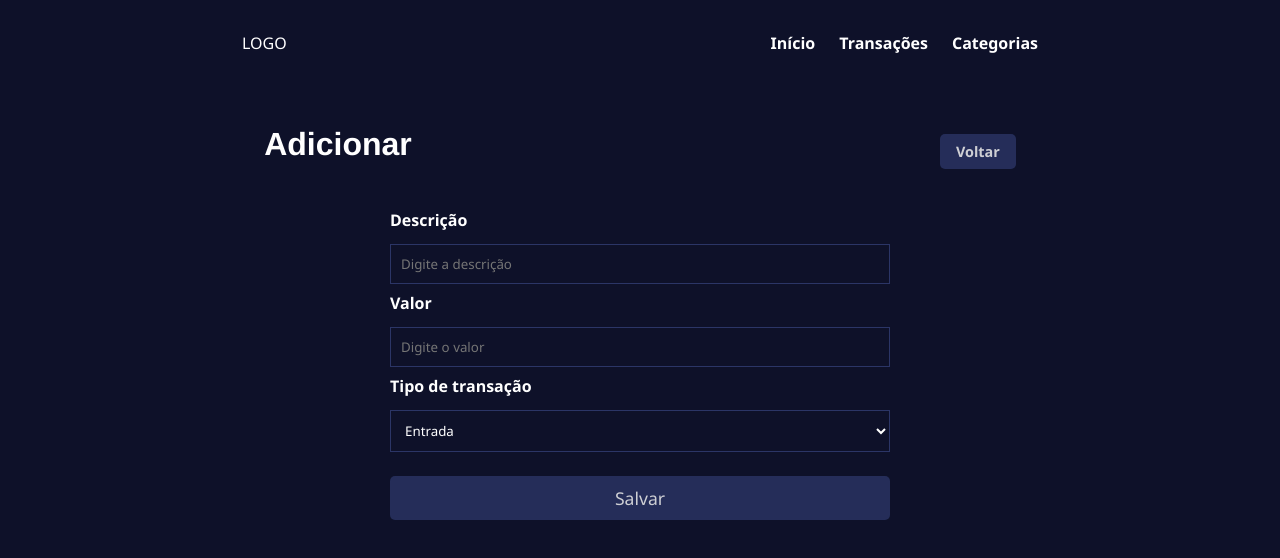
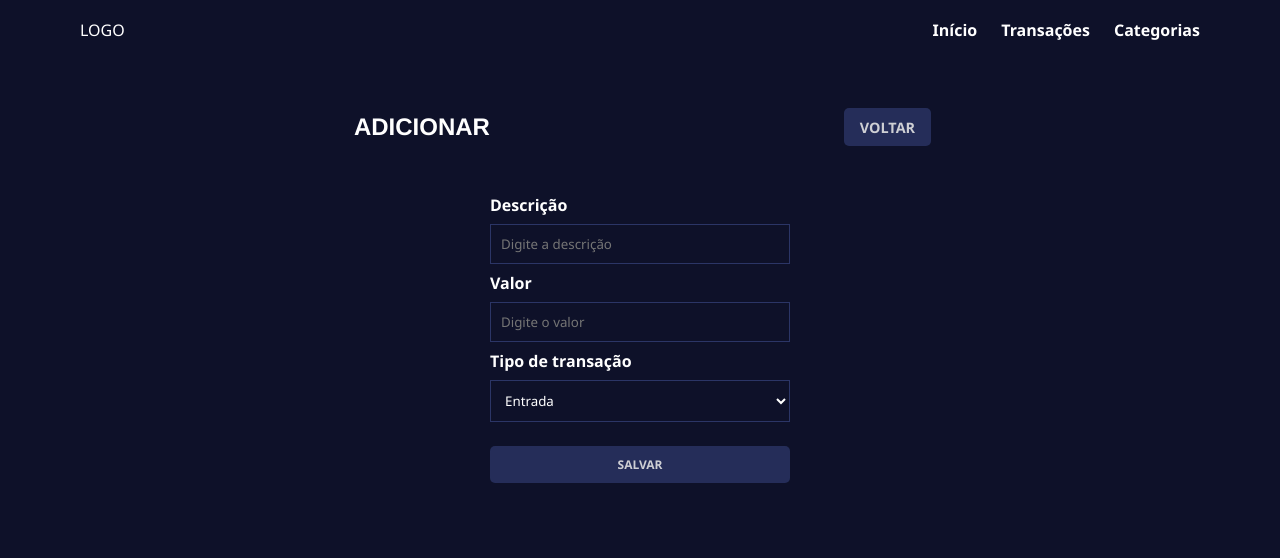
Before and after one commit to jcmc1705/myMoneyMyTime, a React (Vite) app in the folder apps/front/: page /transactions/create in a window 1280 px wide. Shown: the top 558 px of the page. Built offline with nearby package versions, Linux system fonts and the light colour scheme.

Commit message:
refactore code

```diff
--- a/apps/front/src/app/app.css
+++ b/apps/front/src/app/app.css
@@ -10,7 +10,9 @@ body {
   color: #fff;
 }
 
-#root {
+.app {
+  width: 100%;
   display: flex;
   flex-direction: column;
+  align-items: center;
 }
--- a/apps/front/src/app/app.tsx
+++ b/apps/front/src/app/app.tsx
@@ -3,13 +3,16 @@ import { Outlet } from "react-router-dom";
 import "./app.css";
 
 import Navbar from "./components/Navbar";
+import Container from "./components/Container";
 
 function App() {
   return (
-    <>
+    <div className="app">
       <Navbar />
-      <Outlet />
-    </>
+      <Container>
+        <Outlet />
+      </Container>
+    </div>
   );
 }
 
--- a/apps/front/src/app/components/Cards.tsx
+++ b/apps/front/src/app/components/Cards.tsx
@@ -4,11 +4,8 @@ import Card from "./Card";
 
 const Cards = ({ incomes, expenses, balance }: CardsProps) => {
   const balanceColor = (balance: number) => {
-    const balanceToString = balance.toString();
-    const splitBalance = balanceToString.split("");
-    const isNegative = splitBalance[0] === "-";
-    if (isNegative) return "red";
-    return "green";
+    const [firstString] = [...balance.toString()]
+    return firstString === "-" ? "red" : "green";
   };
 
   return (
--- /dev/null
+++ b/apps/front/src/app/components/Container.css
@@ -0,0 +1,5 @@
+.container {
+    height: calc(100vh - 110px);
+    width: 100%;
+    max-width: 100rem;
+}
--- /dev/null
+++ b/apps/front/src/app/components/Container.tsx
@@ -0,0 +1,11 @@
+import './Container.css'
+
+import type { ReactNode } from "react";
+
+export default function Container({ children }: { children: ReactNode }) {
+    return (
+        <div className="container">
+            {children}
+        </div>
+    )
+}
--- a/apps/front/src/app/components/FormTransactions.css
+++ b/apps/front/src/app/components/FormTransactions.css
@@ -1,23 +1,21 @@
 .form-transaction {
-  margin-top: 2.5rem;
+  margin-top: 3rem;
 }
 
 .form-transaction form {
   display: flex;
   flex-direction: column;
   gap: 0.5rem;
-  max-width: 500px;
+  max-width: 300px;
   margin: 0 auto;
 }
 
 label {
   font-weight: bold;
-  margin-bottom: 5px;
 }
 
 .form-transaction input,
-select {
-  width: 100%;
+.form-transaction select {
   padding: 10px;
   border: 1px solid #2b3566;
   background-color: #0e1129;
@@ -31,7 +29,9 @@ select {
   border-radius: 5px;
   background-color: #2b3566;
   color: #fff;
-  font-size: 1.1rem;
+  font-size: 0.75rem;
+  text-transform: uppercase;
+  font-weight: bold;
   cursor: pointer;
   opacity: 0.8;
 }
--- a/apps/front/src/app/components/Navbar.css
+++ b/apps/front/src/app/components/Navbar.css
@@ -1,13 +1,16 @@
 .navbar {
+  height: 60px;
+  width: 100%;
+  max-width: 100rem;
   display: flex;
-  flex-direction: row;
-  justify-content: space-around;
-  padding: 2rem 0;
+  justify-content: space-between;
+  align-items: center;
   background-color: #0e1129;
   color: #fff;
 }
 
 #logo {
+  margin-left: 5rem;
   cursor: pointer;
 }
 
@@ -15,6 +18,7 @@
   display: flex;
   gap: 1.5rem;
   font-weight: bold;
+  margin-right: 5rem;
 }
 
 .links a:hover {
--- a/apps/front/src/app/components/Table.css
+++ b/apps/front/src/app/components/Table.css
@@ -1,12 +1,10 @@
 table {
   background-color: #0e1129;
-  /* margin: 3rem; */
-  padding: 1.5rem 0;
-  border-radius: 10px;
+  padding: 3rem;
   display: flex;
   flex-direction: column;
   gap: 0.5rem;
-  max-width: 900px;
+  max-width: 70rem;
   margin: 0 auto;
 }
 
@@ -15,20 +13,21 @@ tr {
   justify-content: space-between;
 }
 
+th {
+  text-transform: uppercase;
+  margin-bottom: 1rem;
+}
+
 th,
 td {
   display: flex;
   justify-content: center;
   align-items: center;
-  padding: 10px;
   width: 12rem;
-  height: 2.5rem;
   font-weight: bold;
 }
 
 .btn {
-  display: flex;
-  justify-content: center;
   gap: 0.5rem;
 }
 
@@ -37,7 +36,7 @@ td button {
   background-color: #0e1129;
   color: #fff;
   padding: 0.5rem 1rem;
-  font-size: 0.9em;
+  font-size: .8rem;
   border: #fff solid 1px;
   border-radius: 5px;
   cursor: pointer;
@@ -48,19 +47,11 @@ td button:hover {
   opacity: 1;
 }
 
-th {
-  font-weight: bold;
-  text-transform: uppercase;
-}
-
-.transaction-control {
-  text-align: center;
-}
-
 .transaction-control:hover {
   transition: 0.5s;
   background-color: #2b3566;
   border-radius: 5px;
+  padding: 2px;
 }
 
 .income {
--- a/apps/front/src/app/components/Title.css
+++ b/apps/front/src/app/components/Title.css
@@ -1,27 +1,28 @@
 .title {
   display: flex;
-  flex-direction: row;
-  justify-content: space-around;
+  justify-content: space-evenly;
   color: #0c1c49;
-  margin-top: 2.5rem;
+  margin-top: 3rem;
 }
 
 .title h1 {
+  color: #fff;
   font-weight: bold;
+  text-transform: uppercase;
   font-family: "Helvetica";
-  color: #fff;
-  font-size: 2rem;
+  font-size: 1.5rem;
+  padding: 5px;
 }
 
 .title input {
+  padding: 0.5rem 1rem;
+  color: #fff;
+  background-color: #2b3566;
   font-weight: bold;
-  color: #fff;
-  margin-top: 0.5rem;
-  padding: 0.5rem 1rem;
+  text-transform: uppercase;
   font-size: 0.9em;
   border: none;
   border-radius: 5px;
-  background-color: #2b3566;
   cursor: pointer;
   opacity: 0.8;
 }
--- a/package.json
+++ b/package.json
@@ -57,6 +57,7 @@
     "faker-br": "^0.4.1",
     "react": "19.0.0",
     "react-dom": "19.0.0",
+    "react-icons": "^5.5.0",
     "react-router-dom": "6.11.2"
   }
 }
```
Also changed, not shown: 1 other file (tests, documents, lock files or other folders).
